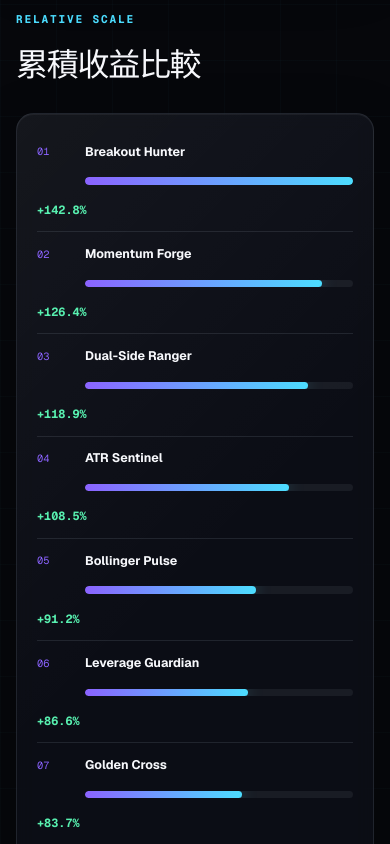
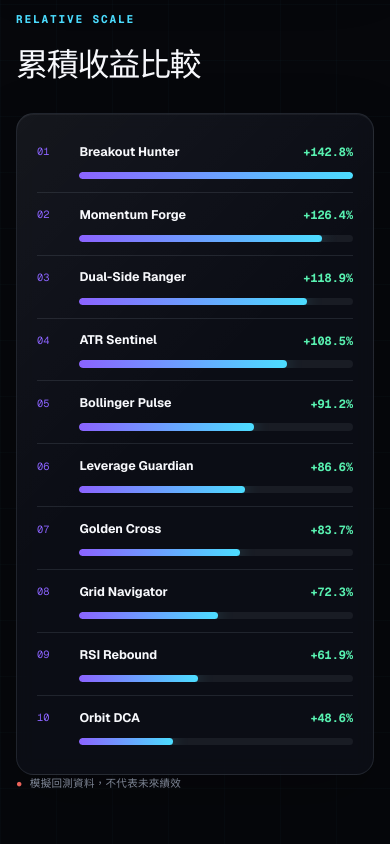
Before and after one commit to ZUOZUOTW/cryptobot-labs, a Next.js app: page /leaderboard in a window 390 px wide. Shown: the part 1620-2464 px from the top of the page. Built offline with nearby package versions, Linux system fonts and the light colour scheme.

Commit message:
fix: align mobile comparison rows

```diff
--- a/app/globals.css
+++ b/app/globals.css
@@ -1298,8 +1298,11 @@ a {
   .podium-grid { grid-template-columns: 1fr; align-items: stretch; }
   .podium-card,
   .podium-card[data-rank="1"] { min-height: 13rem; }
-  .comparison-bars li { grid-template-columns: 2rem minmax(8rem, 1fr) 4.5rem; }
-  .comparison-bars__track { grid-column: 2 / -1; }
+  .comparison-bars li { grid-template-columns: 2rem minmax(0, 1fr) auto; gap: 0.65rem; }
+  .comparison-bars__rank { grid-column: 1; grid-row: 1; }
+  .comparison-bars__name { grid-column: 2; grid-row: 1; min-width: 0; }
+  .comparison-bars__value { grid-column: 3; grid-row: 1; }
+  .comparison-bars__track { grid-column: 2 / 4; grid-row: 2; }
 }
 
 @media (max-width: 38rem) {
--- a/components/LeaderboardTable.tsx
+++ b/components/LeaderboardTable.tsx
@@ -196,11 +196,11 @@ export function LeaderboardTable() {
           {rankedBots.map((bot, index) => (
             <li data-bot-id={bot.id} key={bot.id}>
               <span className="comparison-bars__rank">{String(index + 1).padStart(2, "0")}</span>
-              <Link href={`/bots/${bot.id}`}>{bot.name}</Link>
+              <Link className="comparison-bars__name" href={`/bots/${bot.id}`}>{bot.name}</Link>
               <span className="comparison-bars__track" aria-hidden="true">
                 <span style={{ "--bar-width": `${(comparisonValue(bot, sort) / maximumComparison) * 100}%` } as CSSProperties} />
               </span>
-              <strong>{comparisonLabel(bot, sort)}</strong>
+              <strong className="comparison-bars__value">{comparisonLabel(bot, sort)}</strong>
             </li>
           ))}
         </ol>
```
Also changed, not shown: 1 other file (tests, documents, lock files or other folders).
